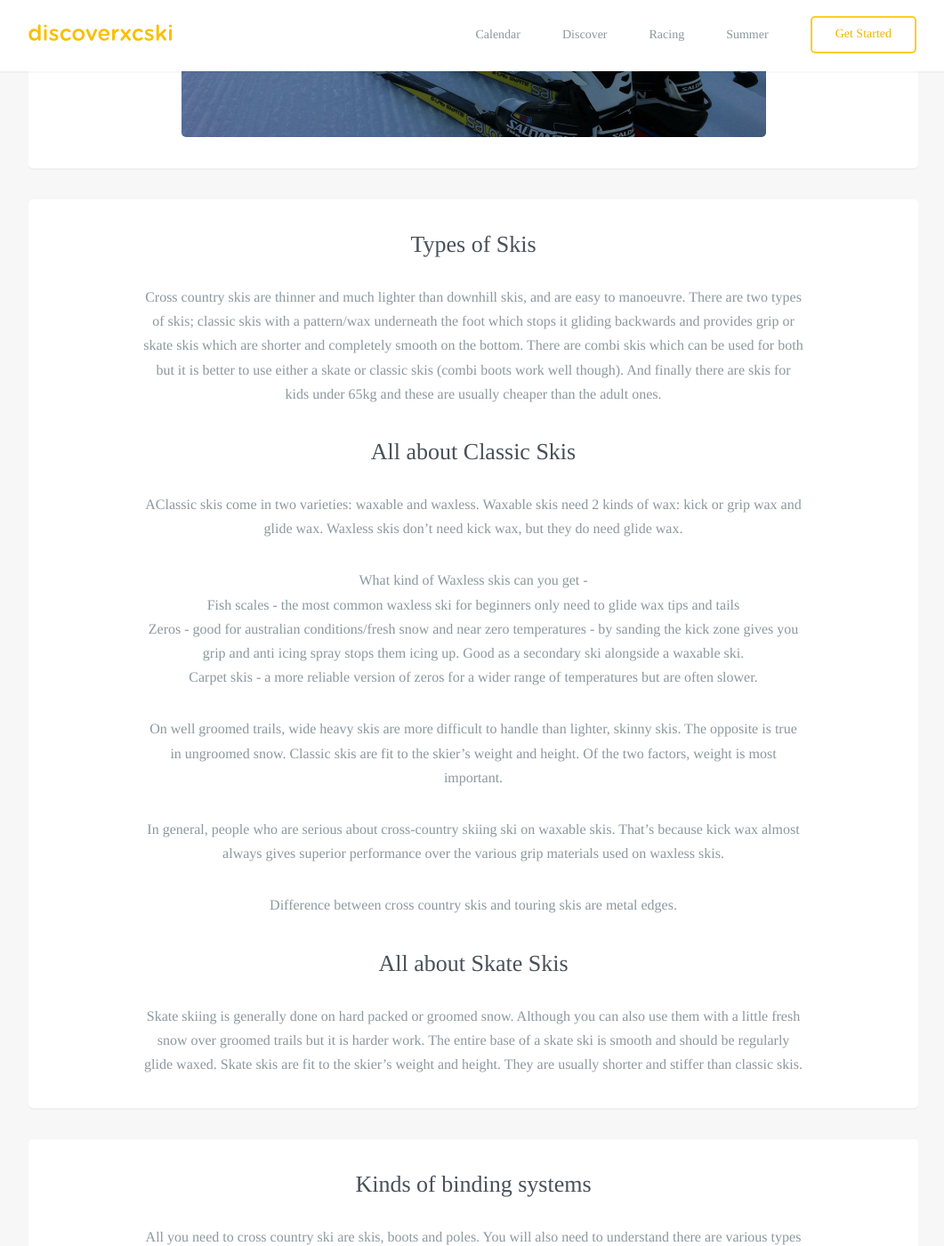
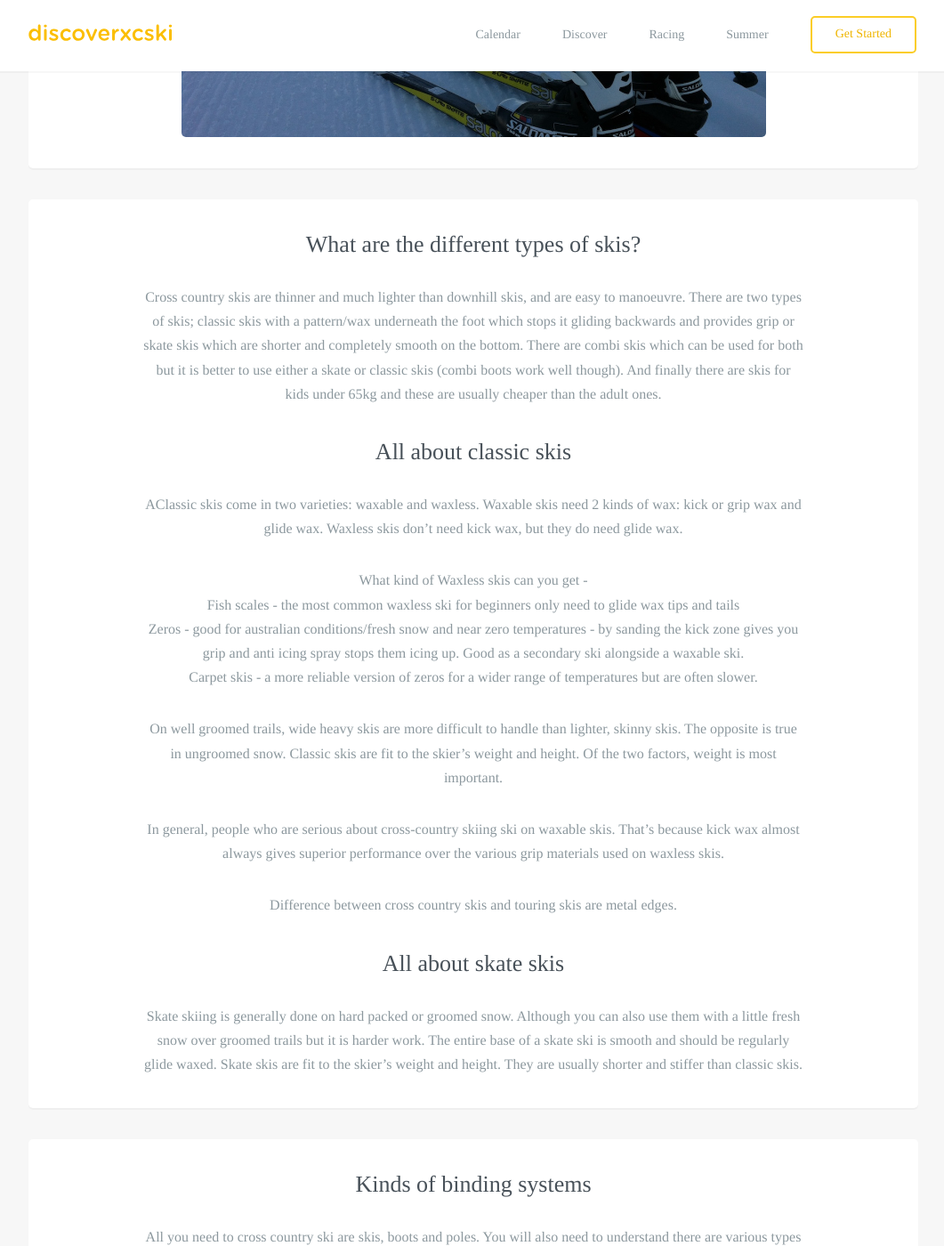
Before and after one commit to robcatto/robcatto.github.io, a Jekyll site: the page built from get-started/equipment/index.html, in a window 1280 px wide and 1400 px high, scrolled down 688 px. Shown: the whole window at 89% size, without its empty margins (108-1169 px from the left). Built offline with Jekyll 4.4.1, drawn with Linux system fonts in a browser that asks for light colours; some web fonts are replaced; Markdown is read by kramdown in place of the engine named in the settings.

Commit message:
Update index.html

```diff
--- a/get-started/equipment/index.html
+++ b/get-started/equipment/index.html
@@ -45,9 +45,9 @@ layout: default
                 </section>
 
                          <section class="mobile_section">
-                    <h3>Types of Skis</h3>
+                    <h3>What are the different types of skis?</h3>
                     <p>Cross country skis are thinner and much lighter than downhill skis, and are easy to manoeuvre.  There are two types of skis; classic skis with a pattern/wax underneath the foot which stops it gliding backwards and provides grip or skate skis which are shorter and completely smooth on the bottom.  There are combi skis which can be used for both but it is better to use either a skate or classic skis (combi boots work well though). And finally there are skis for kids under 65kg and these are usually cheaper than the adult ones.
-                <h3>All about Classic Skis</h3>
+                <h3>All about classic skis</h3>
                     <p>AClassic skis come in two varieties: waxable and waxless.  Waxable skis need 2 kinds of wax: kick or grip wax and glide wax. Waxless skis don’t need kick wax, but they do need glide wax.
                         <p>What kind of Waxless skis can you get  -
                         <br>Fish scales - the most common waxless ski for beginners only need to glide wax tips and tails
@@ -57,7 +57,7 @@ layout: default
                         <p>On well groomed trails, wide heavy skis are more difficult to handle than lighter, skinny skis. The opposite is true in ungroomed snow. Classic skis are fit to the skier’s weight and height. Of the two factors, weight is most important.
                         <p>In general, people who are serious about cross-country skiing ski on waxable skis. That’s because kick wax almost always gives superior performance over the various grip materials used on waxless skis.
                         <p>Difference between cross country skis and touring skis are metal edges.
-                   <h3>All about Skate Skis</h3>
+                   <h3>All about skate skis</h3>
                     <p>Skate skiing is generally done on hard packed or groomed snow. Although you can also use them with a little fresh snow over groomed trails but it is harder work. The entire base of a skate ski is smooth and should be regularly glide waxed.  Skate skis are fit to the skier’s weight and height. They are usually shorter and stiffer than classic skis.
                      </p>
 
```
